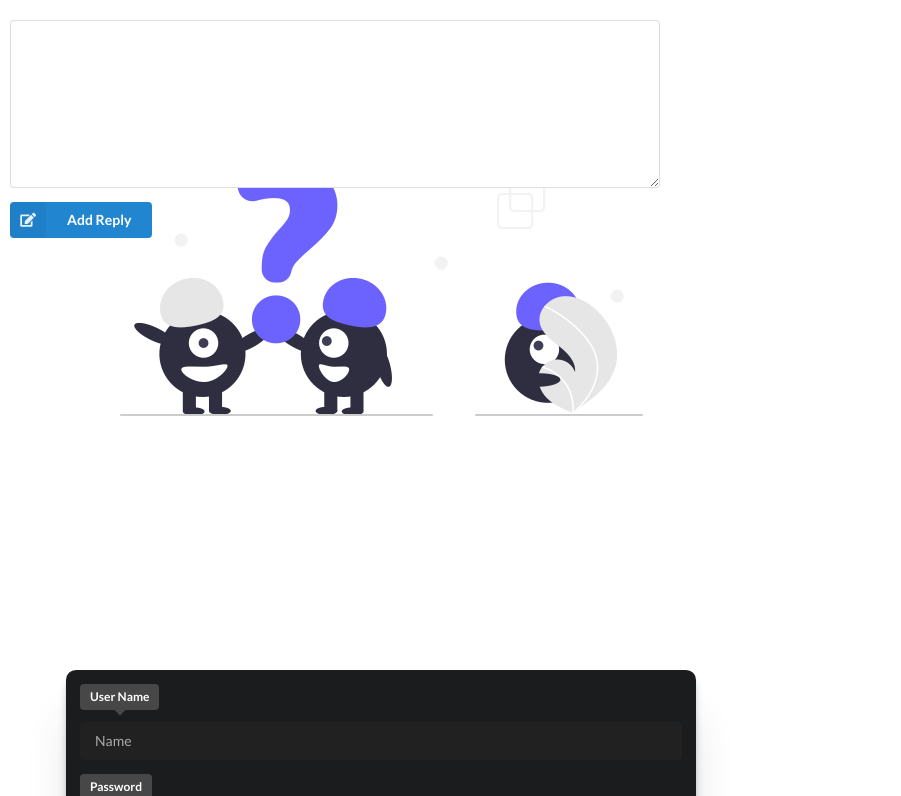
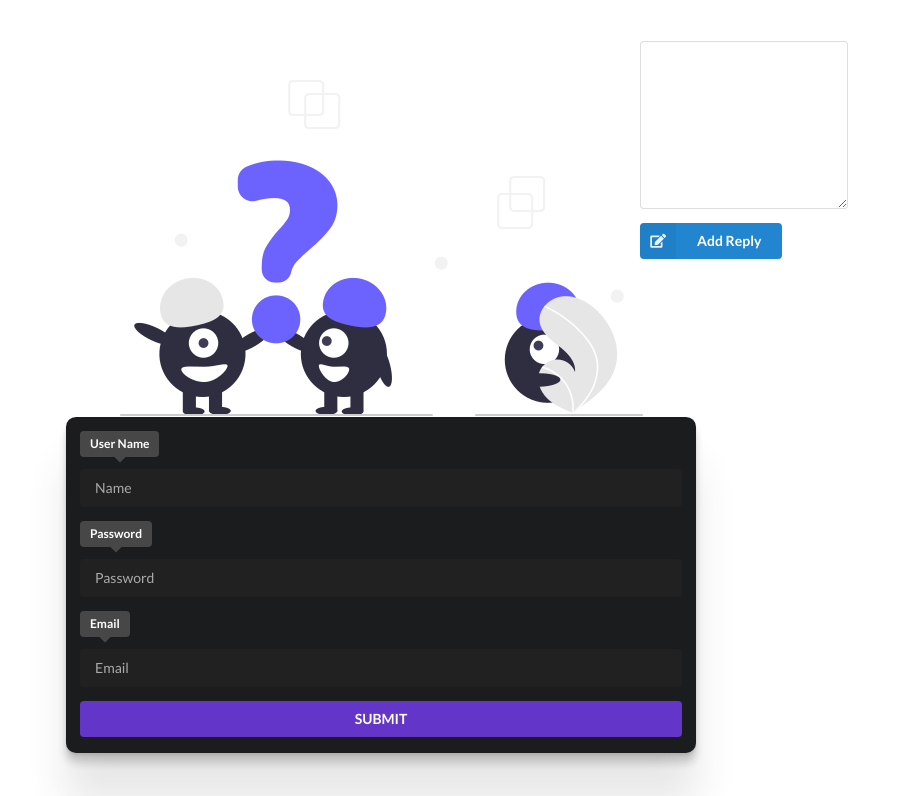
Before and after one commit to sushantThakur-personal/Three-page-application, a React (Create React App) app: page / in a window 1280 px wide. Shown: the top 796 px of the page, without its empty margins (0-901 px from the left). Built offline with nearby package versions, Linux system fonts and the light colour scheme.

Commit message:
Style changes

```diff
--- a/src/components/App.js
+++ b/src/components/App.js
@@ -17,11 +17,12 @@ const App = (props) => {
   const [users, dispatch] = useReducer(UserReducer, {});
   console.log(users);
   return (
-    <div>
-      <UserComment />
+    <div style={{ display: "flex" }}>
+
       {/* {users} */}
       {/* <AddBlog onSubmit={this.handleSubmit} /> */}
       <AddUser onSubmit={dispatch} />
+      <UserComment />
     </div>
   );
 };
--- a/src/styles/App.css
+++ b/src/styles/App.css
@@ -29,7 +29,7 @@ body{
   border-radius: 10px;
 
   width: 45rem;
-  height: 20.5rem;
+  height: 24rem;
 
   transform: translate(4rem, 28.35rem);
   position: relative;
```
Also changed, not shown: 1 other file (tests, documents, lock files or other folders).
